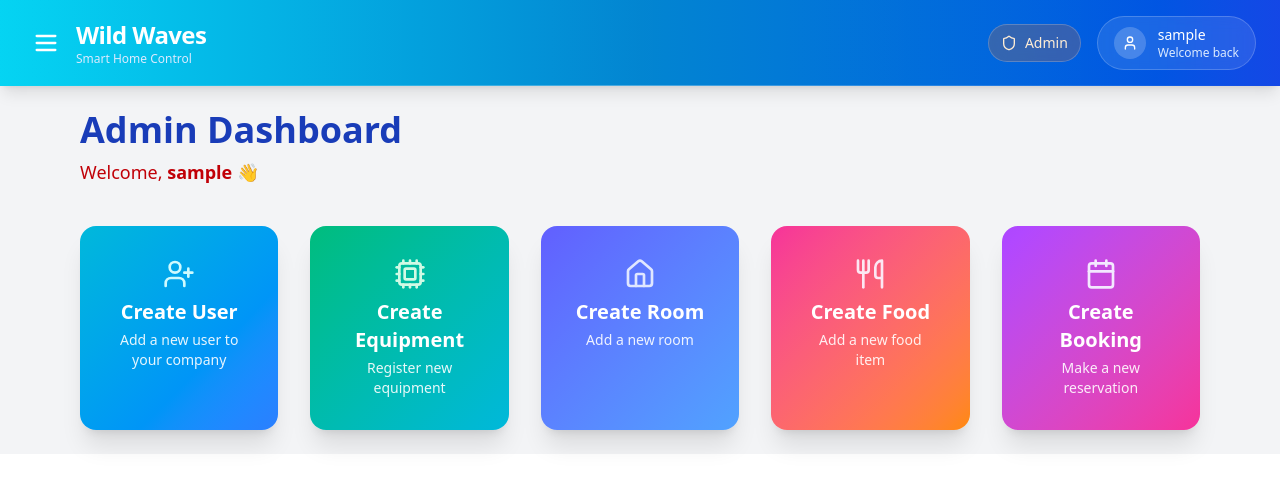
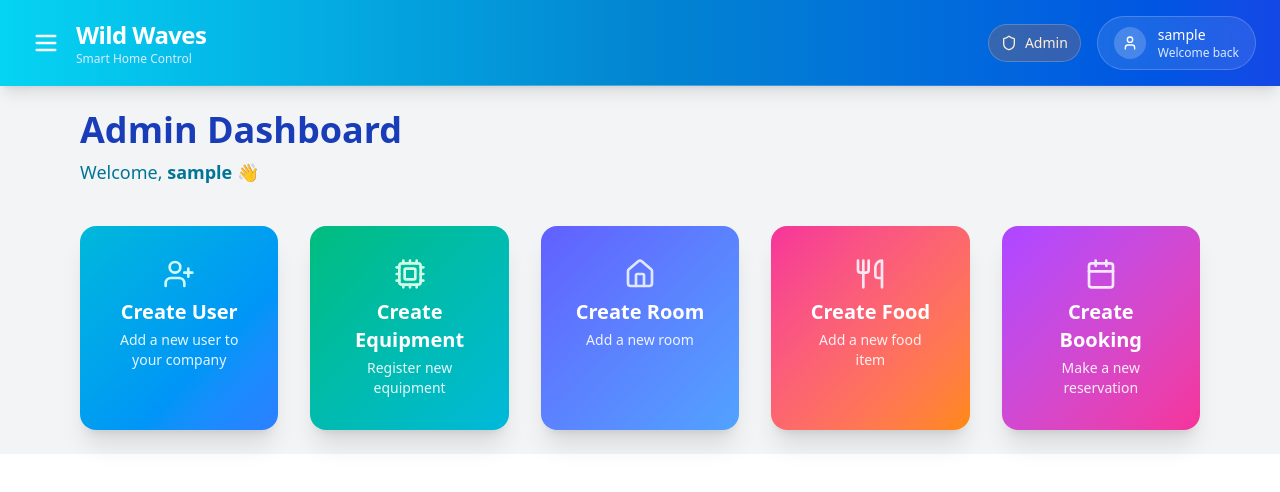
Before and after one commit to Wild-Waves-Kumana/Wild-Waves-Internal, a React (Vite) app in the folder frontend/: page /admindashboard in a window 1280 px wide. Shown: the top 492 px of the page. Built offline with nearby package versions, Linux system fonts and the light colour scheme; no server answers; sample sign-in values are in the browser's storage.

Commit message:
feat: Change AdminDashboard welcome message color from red to cyan

```diff
--- a/frontend/src/pages/AdminDashboard.jsx
+++ b/frontend/src/pages/AdminDashboard.jsx
@@ -13,7 +13,7 @@ const AdminDashboard = () => {
         <div className="flex flex-col md:flex-row md:items-center md:justify-between mb-10">
           <div>
             <h1 className="text-3xl md:text-4xl font-bold text-blue-800 mb-2">Admin Dashboard</h1>
-            <p className="text-lg text-red-700 font-medium">
+            <p className="text-lg text-cyan-700 font-medium">
               Welcome, <span className="font-bold">{username}</span> 👋
             </p>
           </div>
```
